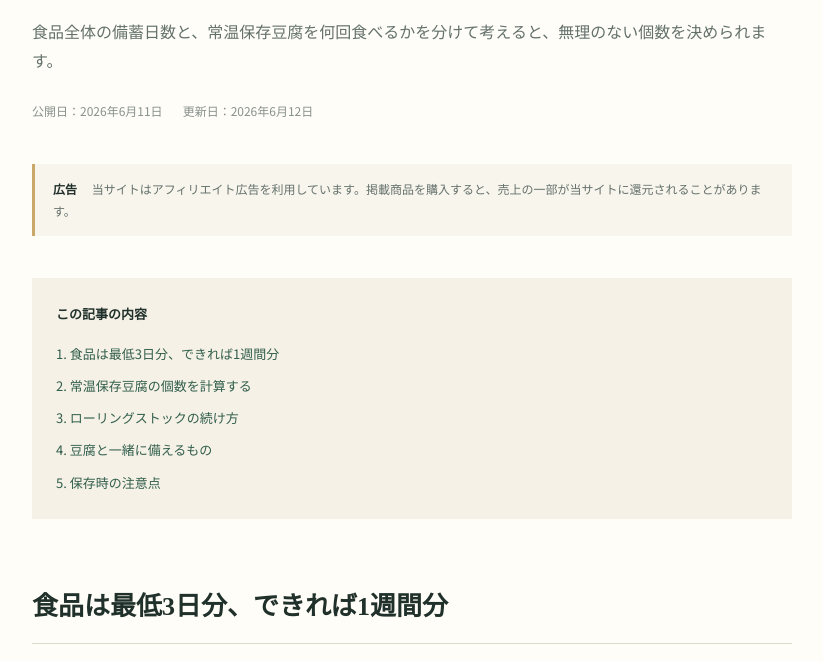
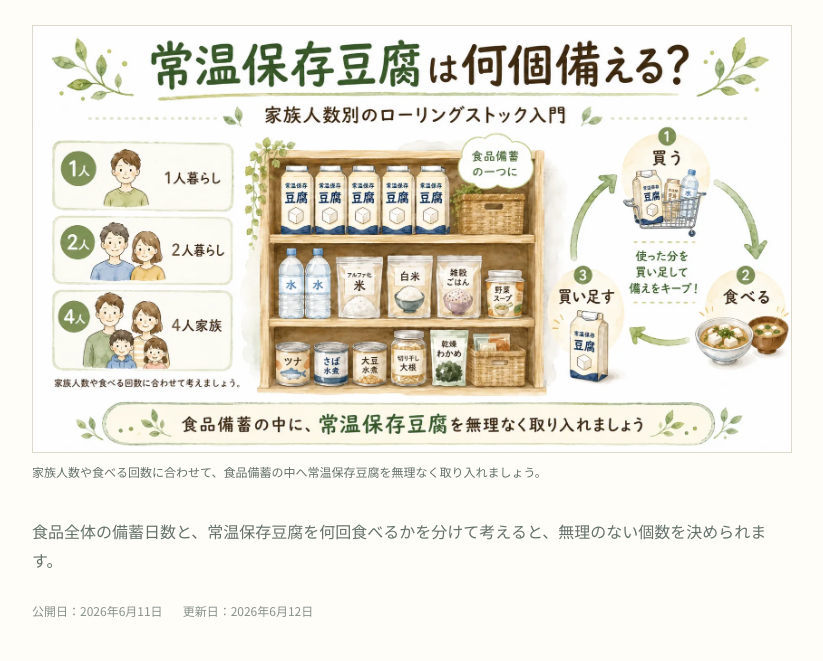
Before and after one commit to tofu102-15/shelf-stable-tofu, a website: page public/stockpile.html in a window 1280 px wide. Shown: the part 492-1153 px from the top of the page, without its empty margins (228-1051 px from the left). Drawn offline with Linux system fonts and the light colour scheme.

Commit message:
Add introduction illustration to stockpile article

```diff
--- a/public/stockpile.html
+++ b/public/stockpile.html
@@ -12,7 +12,7 @@
   <meta property="og:description" content="1人・2人・4人家族の計算例と、無理なく続けるローリングストックの方法を解説します。">
   <meta property="og:type" content="article">
   <meta property="og:url" content="https://shelf-stable-tofu.tofu102-15.workers.dev/stockpile.html">
-  <meta property="og:image" content="https://shelf-stable-tofu.tofu102-15.workers.dev/assets/tofu-tencho-hero.webp">
+  <meta property="og:image" content="https://shelf-stable-tofu.tofu102-15.workers.dev/assets/stockpile-introduction.webp">
   <meta property="og:site_name" content="常温保存豆腐.com">
   <meta property="og:locale" content="ja_JP">
   <meta name="twitter:card" content="summary_large_image">
@@ -25,7 +25,7 @@
     "datePublished": "2026-06-11",
     "dateModified": "2026-06-12",
     "mainEntityOfPage": "https://shelf-stable-tofu.tofu102-15.workers.dev/stockpile.html",
-    "image": "https://shelf-stable-tofu.tofu102-15.workers.dev/assets/tofu-tencho-hero.webp",
+    "image": "https://shelf-stable-tofu.tofu102-15.workers.dev/assets/stockpile-introduction.webp",
     "author": {
       "@type": "Organization",
       "name": "常温保存豆腐.com",
@@ -59,6 +59,10 @@
       <header class="article-header">
         <span class="tag">防災・備蓄</span>
         <h1>常温保存豆腐は何個備える？<br>家族人数別のローリングストック入門</h1>
+        <figure class="article-figure">
+          <img src="assets/stockpile-introduction.webp" alt="1人・2人・4人家族の食品備蓄と、常温保存豆腐を買う・食べる・買い足すローリングストックの流れを示す図解" width="1672" height="941" decoding="async">
+          <figcaption>家族人数や食べる回数に合わせて、食品備蓄の中へ常温保存豆腐を無理なく取り入れましょう。</figcaption>
+        </figure>
         <p class="article-summary">食品全体の備蓄日数と、常温保存豆腐を何回食べるかを分けて考えると、無理のない個数を決められます。</p>
         <div class="article-meta"><span>公開日：2026年6月11日</span><span>更新日：2026年6月12日</span></div>
       </header>
```
Also changed, not shown: public/assets/stockpile-introduction.webp (added).
